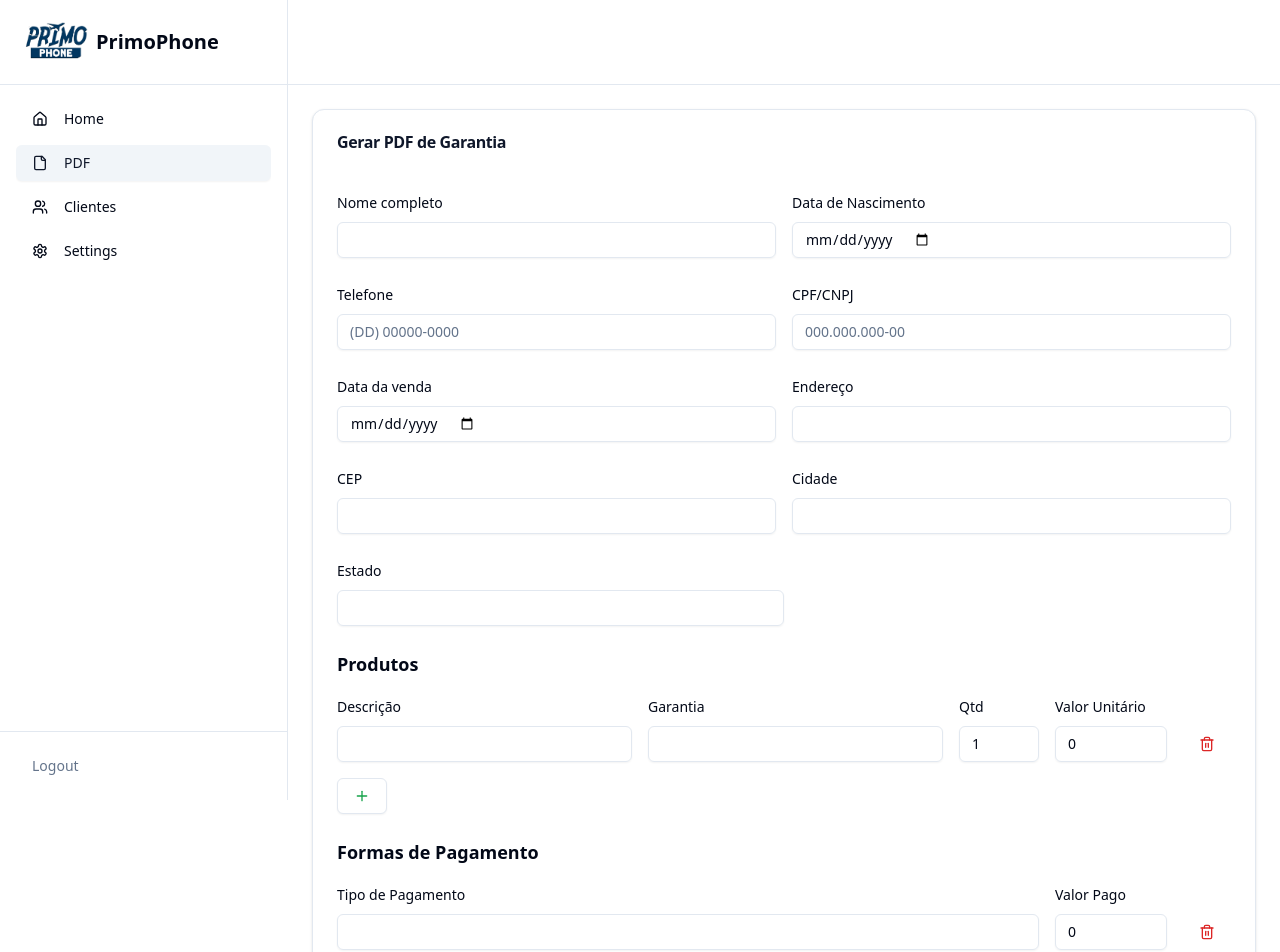
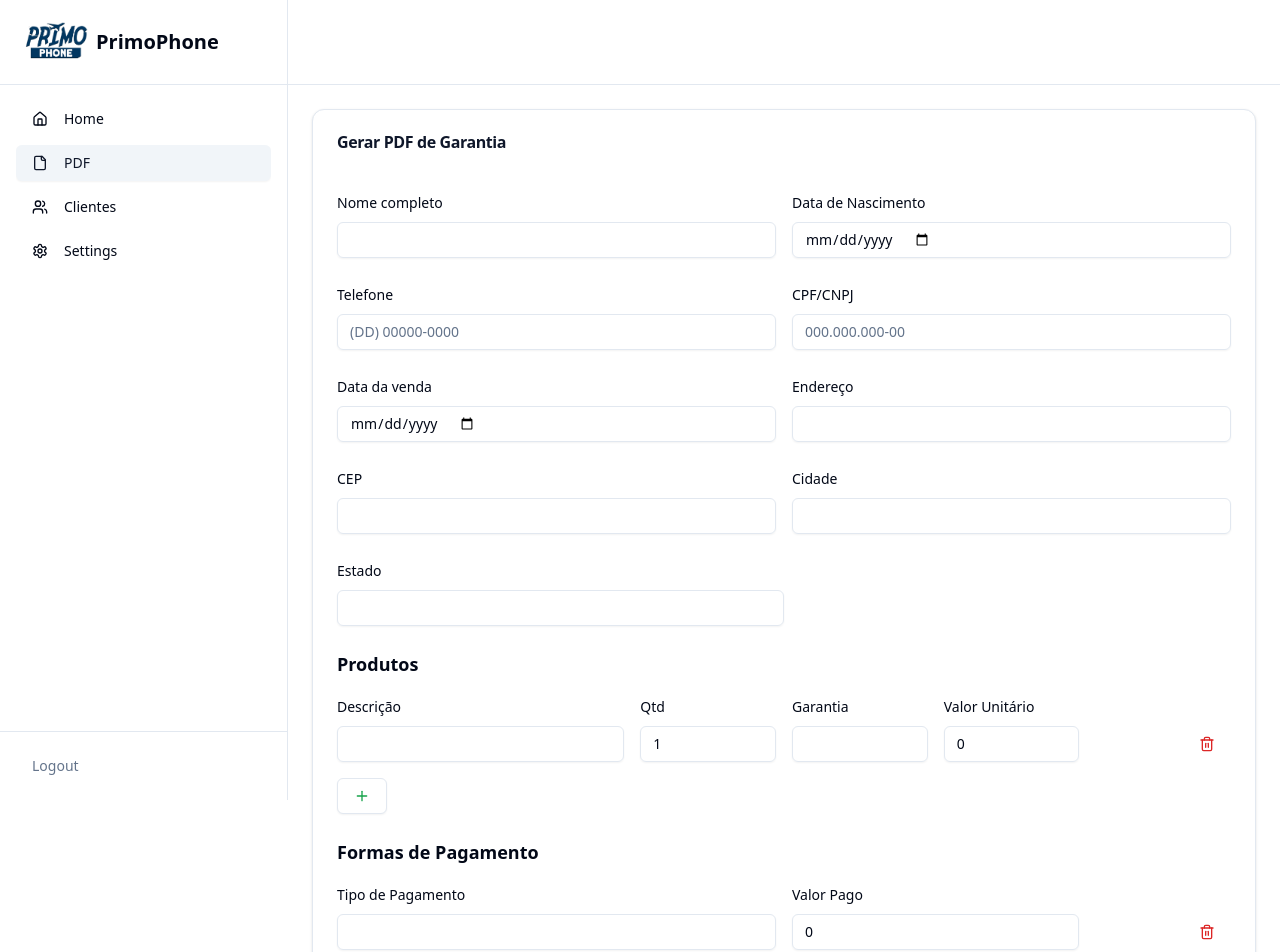
Before and after one commit to primophone/PrimoPhoneApp, a Next.js app: page /pdf-creation in a window 1280 px wide. Shown: the top 952 px of the page. Built offline with nearby package versions, Linux system fonts and the light colour scheme.

Commit message:
Update Form_pdf.tsx

```diff
--- a/src/components/form/Form_pdf.tsx
+++ b/src/components/form/Form_pdf.tsx
@@ -264,12 +264,17 @@ export function ProductForm() {
         <div>
           <h3 className="text-lg font-semibold pb-4">Produtos</h3>
           {fields.map((field, index) => (
-            <div key={field.id} className="flex gap-4 pb-4">
+            <div
+              key={field.id}
+              className="grid grid-cols-2 md:grid-cols-6 gap-4 pb-4 items-end"
+            >
+              {/* Descrição */}
+              <div className="col-span-1 md:col-span-2">
                 <FormField
                   control={form.control}
                   name={`products.${index}.description`}
                   render={({ field }) => (
-                  <FormItem className="flex-1">
+                    <FormItem>
                       <FormLabel>Descrição</FormLabel>
                       <FormControl>
                         <Input {...field} />
@@ -278,11 +283,38 @@ export function ProductForm() {
                     </FormItem>
                   )}
                 />
+              </div>
+
+              {/* Quantidade */}
+              <div>
+                <FormField
+                  control={form.control}
+                  name={`products.${index}.quantity`}
+                  render={({ field }) => (
+                    <FormItem>
+                      <FormLabel>Qtd</FormLabel>
+                      <FormControl>
+                        <Input
+                          type="number"
+                          {...field}
+                          onChange={(e) =>
+                            field.onChange(Number(e.target.value))
+                          }
+                        />
+                      </FormControl>
+                      <FormMessage />
+                    </FormItem>
+                  )}
+                />
+              </div>
+
+              {/* Garantia */}
+              <div>
                 <FormField
                   control={form.control}
                   name={`products.${index}.warranty`}
                   render={({ field }) => (
-                  <FormItem className="flex-1">
+                    <FormItem>
                       <FormLabel>Garantia</FormLabel>
                       <FormControl>
                         <Input {...field} />
@@ -291,41 +323,33 @@ export function ProductForm() {
                     </FormItem>
                   )}
                 />
+              </div>
+
+              {/* Valor Unitário */}
+              <div>
                 <FormField
                   control={form.control}
-                name={`products.${index}.quantity`}
+                  name={`products.${index}.unitPrice`}
                   render={({ field }) => (
-                  <FormItem className="w-20">
-                    <FormLabel>Qtd</FormLabel>
+                    <FormItem>
+                      <FormLabel>Valor Unitário</FormLabel>
                       <FormControl>
                         <Input
                           type="number"
                           {...field}
-                        onChange={(e) => field.onChange(Number(e.target.value))}
+                          onChange={(e) =>
+                            field.onChange(Number(e.target.value))
+                          }
                         />
                       </FormControl>
                       <FormMessage />
                     </FormItem>
                   )}
                 />
-              <FormField
-                control={form.control}
-                name={`products.${index}.unitPrice`}
-                render={({ field }) => (
-                  <FormItem className="w-28">
-                    <FormLabel>Valor Unitário</FormLabel>
-                    <FormControl>
-                      <Input
-                        type="number"
-                        {...field}
-                        onChange={(e) => field.onChange(Number(e.target.value))}
-                      />
-                    </FormControl>
-                    <FormMessage />
-                  </FormItem>
-                )}
-              />
-              <div className="flex items-end justify-end">
+              </div>
+
+              {/* Botão de Remoção */}
+              <div className="flex items-center justify-start md:justify-end">
                 <Button
                   variant="ghost"
                   type="button"
@@ -336,6 +360,8 @@ export function ProductForm() {
               </div>
             </div>
           ))}
+
+          {/* Botão para Adicionar Produto */}
           <Button
             className="text-green-600"
             variant="outline"
@@ -353,17 +379,21 @@ export function ProductForm() {
             <Plus className="w-6 h-6" />
           </Button>
         </div>
-
         {/* Seção de Pagamento */}
         <div>
           <h3 className="text-lg font-semibold pb-4">Formas de Pagamento</h3>
           {paymentFields.map((field, index) => (
-            <div key={field.id} className="flex gap-4 pb-4">
+            <div
+              key={field.id}
+              className="grid grid-cols-4 md:grid-cols-6 gap-4 pb-4 items-end"
+            >
+              {/* Tipo de Pagamento */}
+              <div className="col-span-2 md:col-span-3">
                 <FormField
                   control={form.control}
                   name={`payments.${index}.type`}
                   render={({ field }) => (
-                  <FormItem className="flex-1">
+                    <FormItem>
                       <FormLabel>Tipo de Pagamento</FormLabel>
                       <FormControl>
                         <Input {...field} />
@@ -372,24 +402,33 @@ export function ProductForm() {
                     </FormItem>
                   )}
                 />
+              </div>
+
+              {/* Valor Pago */}
+              <div className="col-span-1 md:col-span-2">
                 <FormField
                   control={form.control}
                   name={`payments.${index}.value`}
                   render={({ field }) => (
-                  <FormItem className="w-28">
+                    <FormItem>
                       <FormLabel>Valor Pago</FormLabel>
                       <FormControl>
                         <Input
                           type="number"
                           {...field}
-                        onChange={(e) => field.onChange(Number(e.target.value))}
+                          onChange={(e) =>
+                            field.onChange(Number(e.target.value))
+                          }
                         />
                       </FormControl>
                       <FormMessage />
                     </FormItem>
                   )}
                 />
-              <div className="flex items-end justify-end">
+              </div>
+
+              {/* Botão de Remoção */}
+              <div className="flex items-center justify-start md:justify-end">
                 <Button
                   variant="ghost"
                   type="button"
@@ -400,6 +439,8 @@ export function ProductForm() {
               </div>
             </div>
           ))}
+
+          {/* Botão para Adicionar Pagamento */}
           <Button
             className="text-green-600"
             variant="outline"
```
Lines whose indentation alone changed are shown as unchanged.
